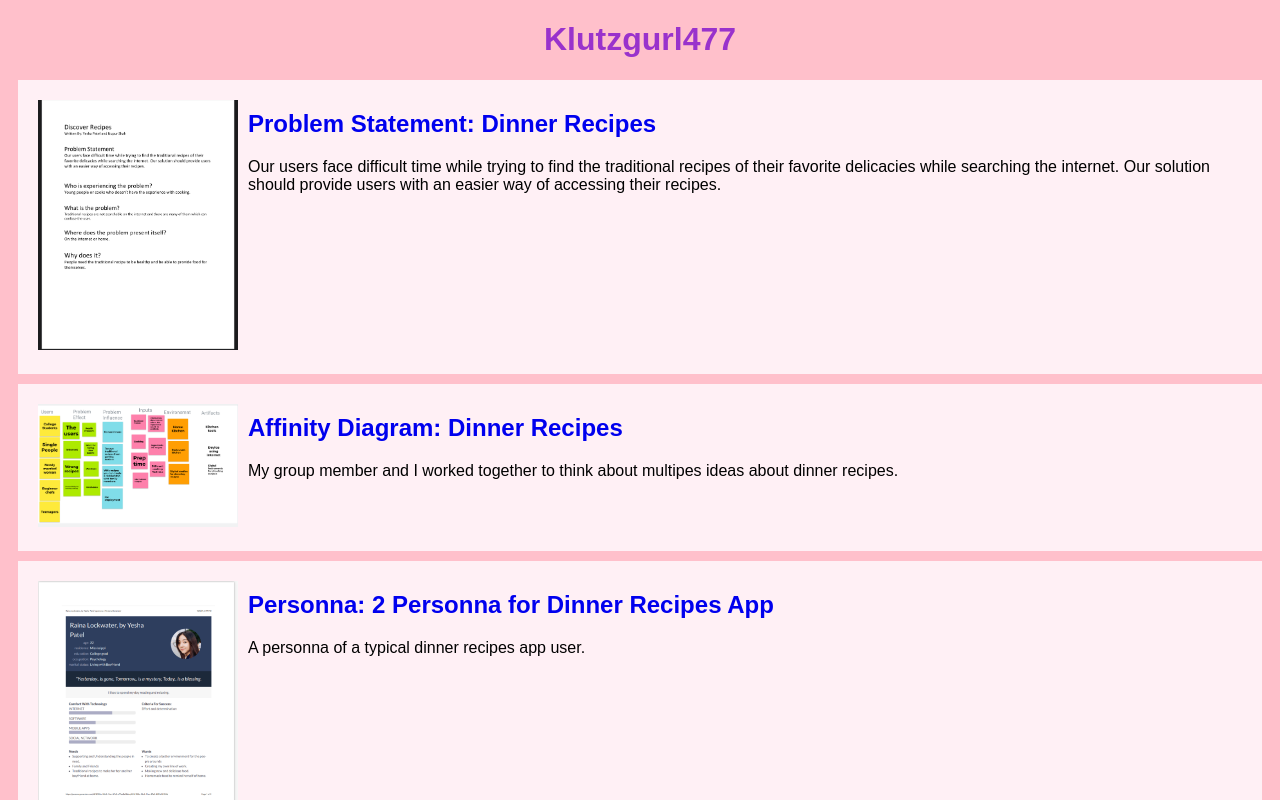
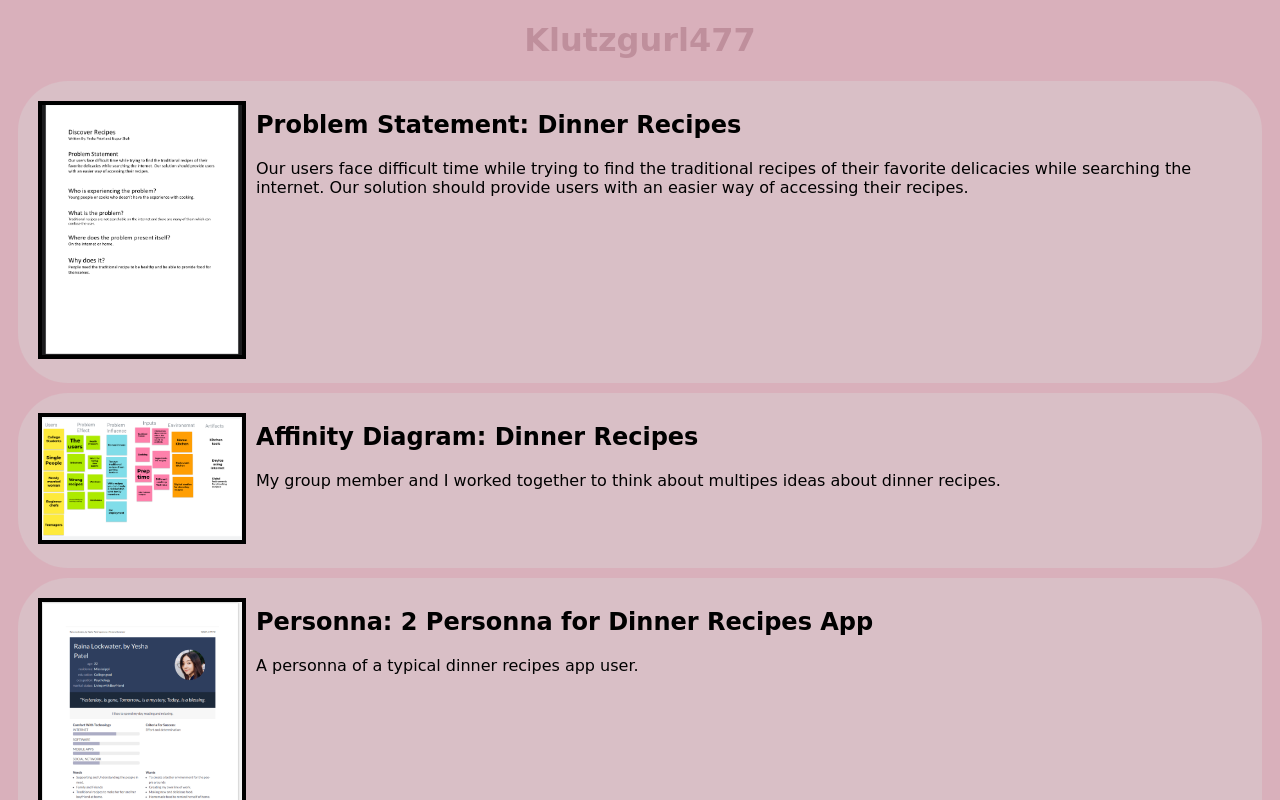
Before and after one commit to Klutzgurl477/Klutzgurl477.github-io, a plain HTML site: page index.html in a window 1280 px wide. Shown: the top 800 px of the page. Drawn offline with Linux system fonts and the light colour scheme.

Commit message:
Add files via upload

```diff
--- a/styles.css
+++ b/styles.css
@@ -1,25 +1,40 @@
 body {
-    background: pink;
-    font-family:Arial, Helvetica, sans-serif;
+    background:#D9B0BB;
+    font-family:Snell Roundhand, cursive;
 }
 
 .assignment{
     display:flex;
     padding:10px;
     margin:10px;
-    background:lavenderblush;
+    background:#D9BFC6;
+    border-radius:50px;
 }
 
 .assignment img {
     width:200px;
-    padding:10px;
+    margin: 10px;
+    border:4px solid #000000;
+}
+
+assignment img:hover{
+    border:4px dashed #E6E6FA;
 }
 
 h1 {
-    color: darkorchid;
+    color:#BF8F9C;
     text-align:center;
+}
+
+h1:hover{
+    color:#E6E6FA;
 }
 
 a{
     text-decoration: none;
+    color:#000000;
 }
+
+a:hover{
+    color:#E6E6FA;
+}
```
